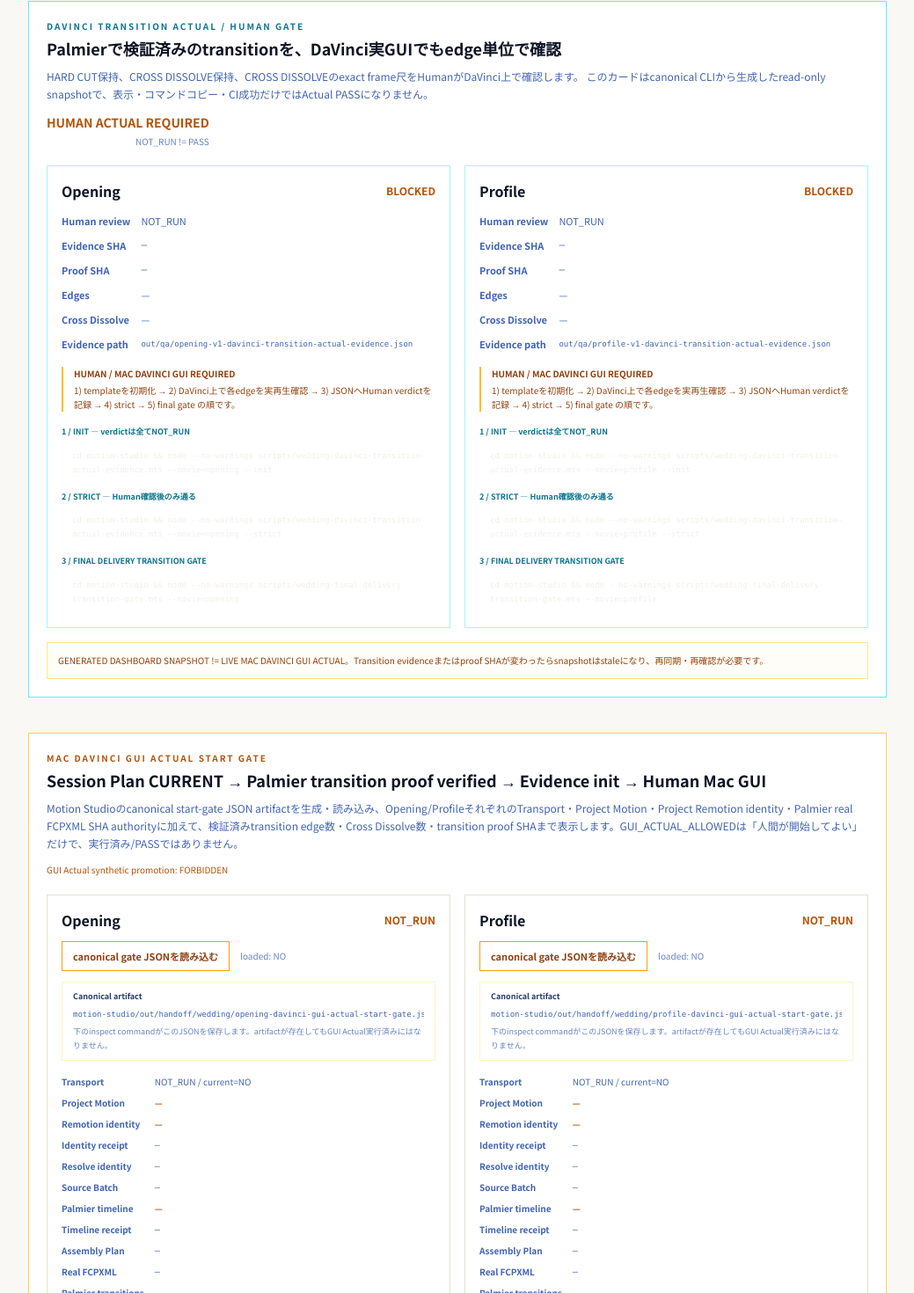
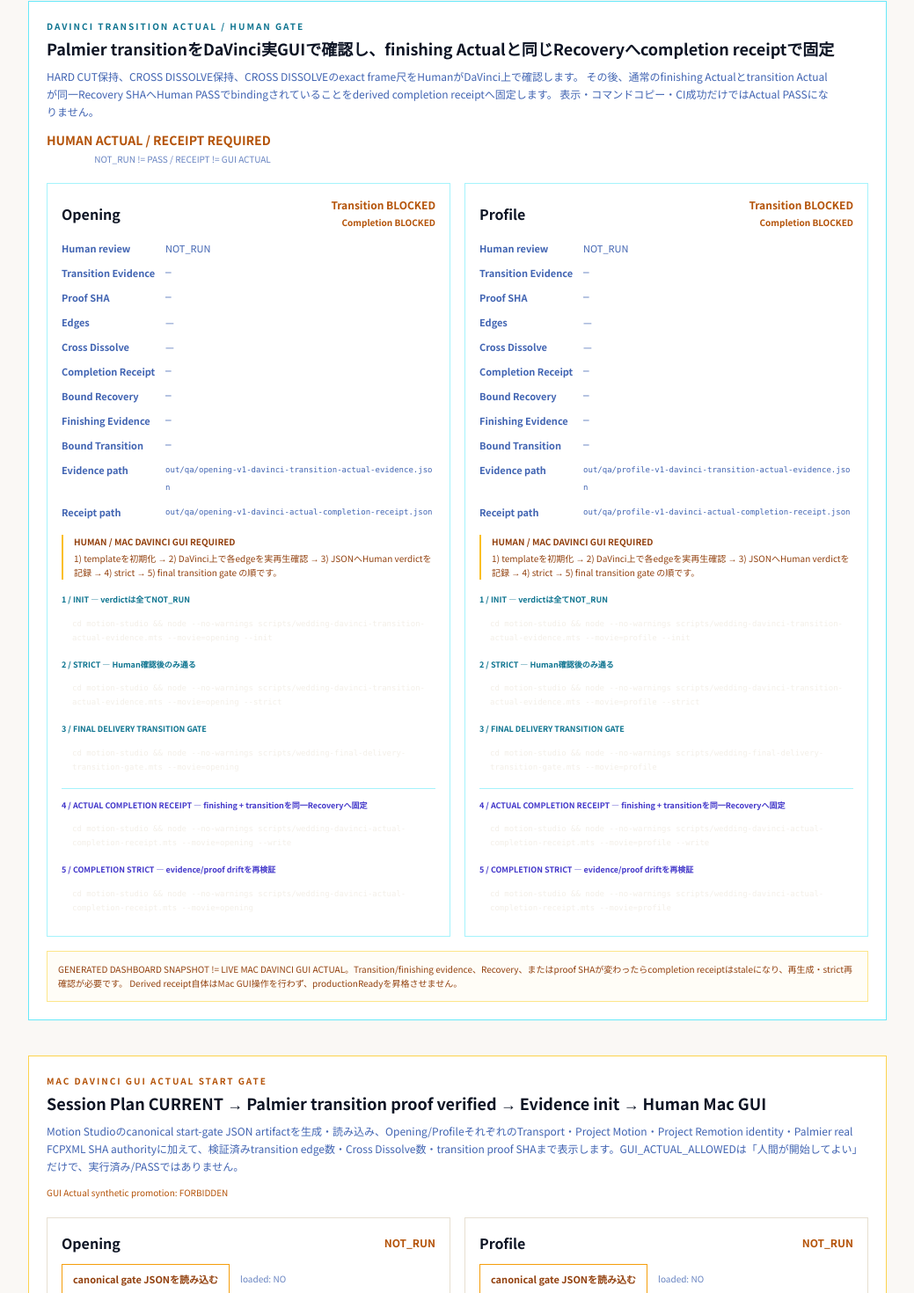
Before and after one commit to m-shogo/wedding-project, a React (Vite) app in the folder movie-dashboard/: page /movie-coach/motion-library in a window 1280 px wide. Shown: the part 4360-5830 px from the top of the page at 88% size, without its empty margins (240-1279 px from the left). Built offline with nearby package versions, Linux system fonts and the light colour scheme.

Commit message:
Dashboard: surface DaVinci Actual completion receipt gate

```diff
--- a/movie-dashboard/src/components/WeddingDavinciTransitionActualReadinessCard.tsx
+++ b/movie-dashboard/src/components/WeddingDavinciTransitionActualReadinessCard.tsx
@@ -1,4 +1,5 @@
 import {weddingDavinciTransitionActualReadiness} from "../data/weddingDavinciTransitionActualReadiness.generated";
+import {weddingDavinciActualCompletionReadiness} from "../data/weddingDavinciActualCompletionReadiness.generated";
 
 const shortSha = (value: string | null) => value ? `${value.slice(0, 10)}…` : "—";
 const stateClass = (state: string) => state === "CURRENT"
@@ -7,53 +8,63 @@ const stateClass = (state: string) => state === "CURRENT"
 
 export function WeddingDavinciTransitionActualReadinessCard() {
   const snapshot = weddingDavinciTransitionActualReadiness;
+  const completion = weddingDavinciActualCompletionReadiness;
   const projects = [
-    ["Opening", snapshot.opening],
-    ["Profile", snapshot.profile],
+    ["Opening", snapshot.opening, completion.opening],
+    ["Profile", snapshot.profile, completion.profile],
   ] as const;
-  const allCurrent = projects.every(([, project]) => project.current);
+  const allCurrent = projects.every(([, transition, completed]) => transition.current && completed.current);
 
   return (
     <section className="mb-10 border border-cyan-300 dark:border-cyan-900/70 bg-white dark:bg-navy-800 p-5" aria-label="DaVinci transition Actual readiness">
       <div className="flex flex-wrap items-start justify-between gap-3">
         <div>
           <p className="text-[10px] tracking-[0.2em] font-semibold text-cyan-700 dark:text-cyan-300">DAVINCI TRANSITION ACTUAL / HUMAN GATE</p>
-          <h2 className="mt-1 text-lg font-bold text-navy-900 dark:text-sand-100">Palmierで検証済みのtransitionを、DaVinci実GUIでもedge単位で確認</h2>
+          <h2 className="mt-1 text-lg font-bold text-navy-900 dark:text-sand-100">Palmier transitionをDaVinci実GUIで確認し、finishing Actualと同じRecoveryへcompletion receiptで固定</h2>
           <p className="mt-2 max-w-4xl text-xs leading-5 text-navy-500 dark:text-navy-300">
             HARD CUT保持、CROSS DISSOLVE保持、CROSS DISSOLVEのexact frame尺をHumanがDaVinci上で確認します。
-            このカードはcanonical CLIから生成したread-only snapshotで、表示・コマンドコピー・CI成功だけではActual PASSになりません。
+            その後、通常のfinishing Actualとtransition Actualが同一Recovery SHAへHuman PASSでbindingされていることをderived completion receiptへ固定します。
+            表示・コマンドコピー・CI成功だけではActual PASSになりません。
           </p>
         </div>
         <div className="text-right">
           <p className={`text-sm font-bold ${allCurrent ? "text-emerald-700 dark:text-emerald-300" : "text-amber-700 dark:text-amber-300"}`}>
-            {allCurrent ? "BOTH CURRENT" : "HUMAN ACTUAL REQUIRED"}
+            {allCurrent ? "ACTUAL SET CURRENT" : "HUMAN ACTUAL / RECEIPT REQUIRED"}
           </p>
-          <p className="mt-1 text-[10px] text-navy-400">NOT_RUN != PASS</p>
+          <p className="mt-1 text-[10px] text-navy-400">NOT_RUN != PASS / RECEIPT != GUI ACTUAL</p>
         </div>
       </div>
 
       <div className="mt-5 grid grid-cols-1 gap-4 xl:grid-cols-2">
-        {projects.map(([label, project]) => (
+        {projects.map(([label, project, completed]) => (
           <article key={label} className="border border-cyan-200 dark:border-cyan-900/60 p-4">
             <div className="flex flex-wrap items-center justify-between gap-3">
               <h3 className="font-bold text-navy-900 dark:text-sand-100">{label}</h3>
-              <span className={`text-xs font-semibold ${stateClass(project.state)}`}>{project.state}</span>
+              <div className="text-right">
+                <span className={`block text-xs font-semibold ${stateClass(project.state)}`}>Transition {project.state}</span>
+                <span className={`mt-1 block text-[10px] font-semibold ${stateClass(completed.state)}`}>Completion {completed.state}</span>
+              </div>
             </div>
 
             <dl className="mt-3 grid grid-cols-[max-content_1fr] gap-x-3 gap-y-2 text-[11px] leading-5 text-navy-500 dark:text-navy-300">
               <dt className="font-semibold">Human review</dt><dd>{project.reviewOverall}</dd>
-              <dt className="font-semibold">Evidence SHA</dt><dd className="font-mono">{shortSha(project.evidenceSha256)}</dd>
+              <dt className="font-semibold">Transition Evidence</dt><dd className="font-mono">{shortSha(project.evidenceSha256)}</dd>
               <dt className="font-semibold">Proof SHA</dt><dd className="font-mono">{shortSha(project.transitionProofSha256)}</dd>
               <dt className="font-semibold">Edges</dt><dd>{project.edgeCount ?? "—"}</dd>
               <dt className="font-semibold">Cross Dissolve</dt><dd>{project.crossDissolveCount ?? "—"}</dd>
+              <dt className="font-semibold">Completion Receipt</dt><dd className="font-mono">{shortSha(completed.receiptSha256)}</dd>
+              <dt className="font-semibold">Bound Recovery</dt><dd className="font-mono">{shortSha(completed.recoverySha256)}</dd>
+              <dt className="font-semibold">Finishing Evidence</dt><dd className="font-mono">{shortSha(completed.finishingEvidenceSha256)}</dd>
+              <dt className="font-semibold">Bound Transition</dt><dd className="font-mono">{shortSha(completed.transitionEvidenceSha256)}</dd>
               <dt className="font-semibold">Evidence path</dt><dd className="break-all font-mono text-[9px]">{project.evidencePath}</dd>
+              <dt className="font-semibold">Receipt path</dt><dd className="break-all font-mono text-[9px]">{completed.receiptPath}</dd>
             </dl>
 
             {!project.current && (
               <div className="mt-4 border-l-2 border-amber-400 pl-3">
                 <p className="text-[10px] font-semibold text-amber-800 dark:text-amber-300">HUMAN / MAC DAVINCI GUI REQUIRED</p>
                 <p className="mt-1 text-[10px] leading-4 text-amber-800 dark:text-amber-300">
-                  1) templateを初期化 → 2) DaVinci上で各edgeを実再生確認 → 3) JSONへHuman verdictを記録 → 4) strict → 5) final gate の順です。
+                  1) templateを初期化 → 2) DaVinci上で各edgeを実再生確認 → 3) JSONへHuman verdictを記録 → 4) strict → 5) final transition gate の順です。
                 </p>
               </div>
             )}
@@ -71,6 +82,12 @@ export function WeddingDavinciTransitionActualReadinessCard() {
                 <p className="text-[9px] font-semibold text-cyan-700 dark:text-cyan-300">3 / FINAL DELIVERY TRANSITION GATE</p>
                 <code className="mt-1 block overflow-x-auto bg-navy-950 px-3 py-2 text-[9px] leading-4 text-sand-100">{project.finalGateCommand}</code>
               </div>
+              <div className="border-t border-cyan-200 dark:border-cyan-900/60 pt-3">
+                <p className="text-[9px] font-semibold text-indigo-700 dark:text-indigo-300">4 / ACTUAL COMPLETION RECEIPT — finishing + transitionを同一Recoveryへ固定</p>
+                <code className="mt-1 block overflow-x-auto bg-navy-950 px-3 py-2 text-[9px] leading-4 text-sand-100">{completed.writeCommand}</code>
+                <p className="mt-2 text-[9px] font-semibold text-indigo-700 dark:text-indigo-300">5 / COMPLETION STRICT — evidence/proof driftを再検証</p>
+                <code className="mt-1 block overflow-x-auto bg-navy-950 px-3 py-2 text-[9px] leading-4 text-sand-100">{completed.strictCommand}</code>
+              </div>
             </div>
           </article>
         ))}
@@ -78,7 +95,8 @@ export function WeddingDavinciTransitionActualReadinessCard() {
 
       <div className="mt-4 border border-amber-200 dark:border-amber-900/60 bg-amber-50/40 dark:bg-amber-950/10 p-3">
         <p className="text-[10px] leading-4 text-amber-800 dark:text-amber-300">
-          GENERATED DASHBOARD SNAPSHOT != LIVE MAC DAVINCI GUI ACTUAL。Transition evidenceまたはproof SHAが変わったらsnapshotはstaleになり、再同期・再確認が必要です。
+          GENERATED DASHBOARD SNAPSHOT != LIVE MAC DAVINCI GUI ACTUAL。Transition/finishing evidence、Recovery、またはproof SHAが変わったらcompletion receiptはstaleになり、再生成・strict再確認が必要です。
+          Derived receipt自体はMac GUI操作を行わず、productionReadyを昇格させません。
         </p>
       </div>
     </section>
```
